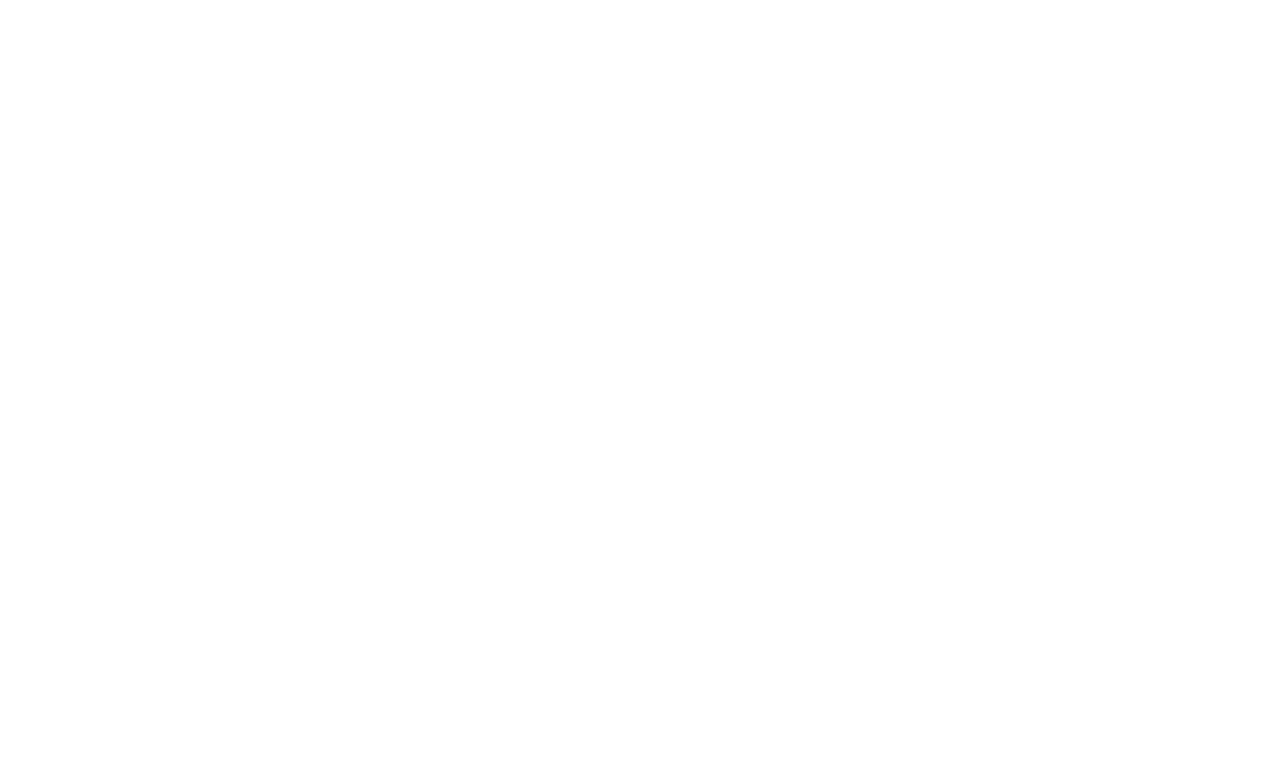
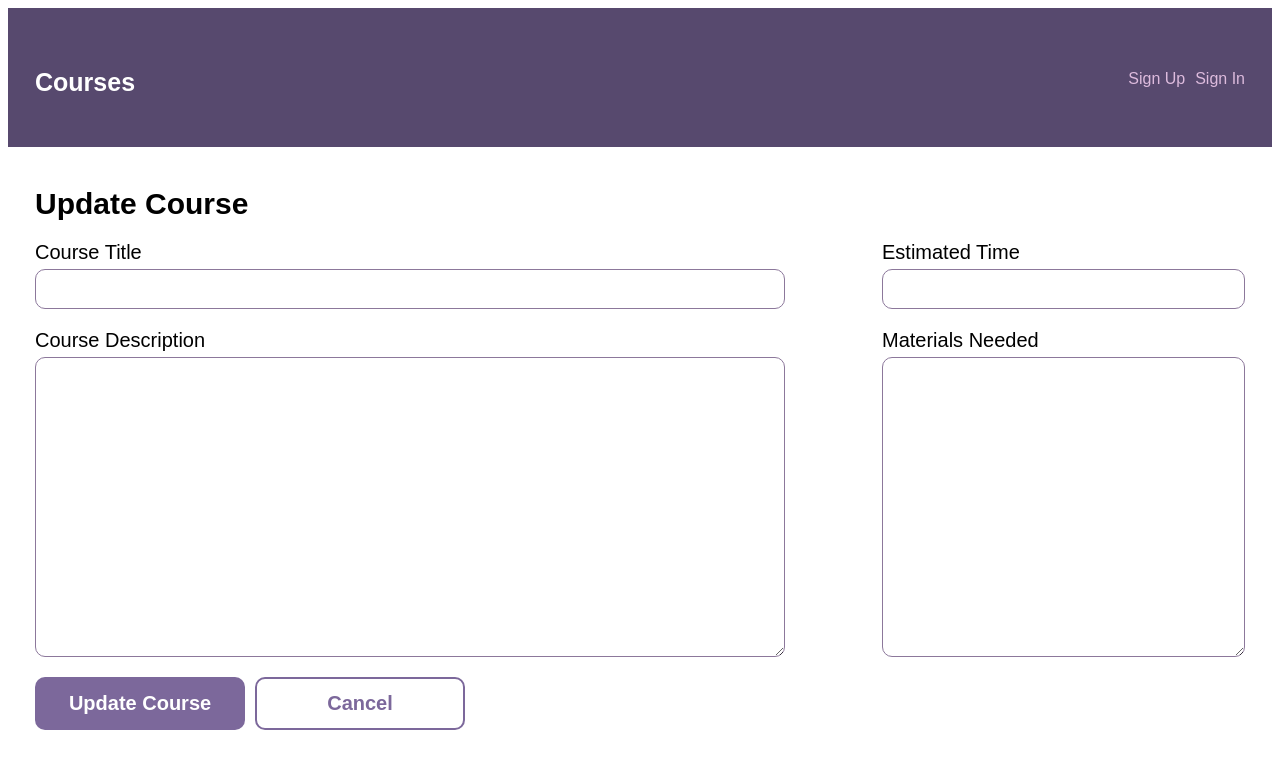
Before and after one commit to joswald123/course-catalog-app, a React (Create React App) app in the folder client/: page /updateCourse/1 in a window 1280 px wide. Before the commit this address had no page. Shown: the top 768 px of the page. Built offline with nearby package versions, Linux system fonts and the light colour scheme; no server answers.

Commit message:
added Form file, created update component & course detail component

```diff
--- a/client/src/App.js
+++ b/client/src/App.js
@@ -8,8 +8,13 @@
 
 import Courses from './components/Courses';
 import Layout from './components/Layout';
+import CourseDetail from './components/CourseDetail';
+import UpdateCourse from './components/UpdateCourse';
 
 import withContext from "./Context";
+
+
+
 
 const CoursesWithContext = withContext(Courses);
 
@@ -20,6 +25,8 @@
         <Routes>
           <Route path="/" element={<Layout />}>
             <Route index element={<CoursesWithContext />} />
+            <Route path="courseDetail/:id" element={<CourseDetail />} />
+            <Route path="updateCourse/:id" element={<UpdateCourse />} />
           </Route>
         </Routes>
       </div>
--- a/client/src/Context.js
+++ b/client/src/Context.js
@@ -1,18 +1,29 @@
 import React, { Component } from 'react';
+import Data from './Data';
 
 const Context = React.createContext();
 
 export class Provider extends Component {
 
+  state = {
+    courses: null,
+    course: null
+  };
+
   constructor() {
     super();
+    this.data = new Data();
+    this.state = this.state
   }
 
 
   render() {
+    const { course, courses } = this.state;
 
     const value = {
-        data: this.data,
+      course,
+      courses,
+      data: this.data,
     };
 
     return (
--- a/client/src/components/CourseDetail.js
+++ b/client/src/components/CourseDetail.js
@@ -0,0 +1,79 @@
+import React, { useState, useEffect } from "react";
+import { Link, useParams, Navigate } from "react-router-dom";
+
+
+const CourseDetail = () => {
+
+    const { id } = useParams();
+    const [course, setCourse] = useState([]);
+
+    useEffect(() => {
+      fetch(`http://localhost:5000/api/courses/${id}`)
+        .then((res) => res.json())
+        .then(data => {
+          console.log(data);
+          setCourse(data);
+        })
+        .catch((err) => console.log(err));
+    }, []);
+
+
+    // delete function - btn
+    function handleDeleteCourse () {
+        fetch(`http://localhost:5000/api/courses/` + id, {
+            method: 'DELETE',
+        })
+        .then( function() {
+            alert("Course successfully deleted!")
+        })
+        .catch(err => console.log(err))
+
+    }
+
+    // link to {updateCourse} - (function update)
+
+    // Auth practice.
+
+
+    return(
+        <div>
+            <div className="actions--bar">
+                <div className="wrap">
+                    <Link className="button" to={'/updateCourse/' + course.id } >Update Course</Link>
+                    <a className="button" onClick={handleDeleteCourse}>Delete Course</a>
+                    <Link className="button button-secondary" to="/">Return to List</Link>
+                </div>
+            </div>
+
+            <div className="wrap">
+                <h2>Course Detail</h2>
+                <form>
+                    <div className="main--flex">
+                        <div>
+                            <h3 className="course--detail--title">Course</h3>
+                            <h4 className="course--name">{ course.title }</h4>
+                            { course.user &&
+                                    (<p>
+                                        By {course.user.firstName} {course.user.lastName}
+                                    </p>
+                            )}
+                            <p>{ course.description }</p>
+
+                        </div>
+                        <div>
+                            <h3 className="course--detail--title">Estimated Time</h3>
+                            <p>{ course.estimatedTime }</p>
+
+                            <h3 className="course--detail--title">Materials Needed</h3>
+                            <ul className="course--detail--list">
+                                <li>{ course.materialsNeeded }</li>
+                            </ul>
+                        </div>
+                    </div>
+                </form>
+            </div>
+        </div>
+    );
+}
+
+export default CourseDetail;
--- a/client/src/components/Courses.js
+++ b/client/src/components/Courses.js
@@ -7,17 +7,18 @@
   useEffect(() => {
     fetch(`http://localhost:5000/api/courses`)
       .then((res) => res.json())
-      .then((res) => {
-        console.log(res);
-        setCourses(res);
+      .then(data => {
+        console.log(data);
+        setCourses(data);
       })
       .catch((err) => console.log(err));
   }, []);
 
+  console.log(courses);
+
   return (
     <div className="wrap main--grid">
-
-        { courses.map((course)=> {
+        { courses.map( course => {
             <Link className="course--module course--link" to={`/courses/${course.id}`}>
                 <h2 className="course--label">Course</h2>
                 <h3 className="course--title" key={ course.id }>{ course.title }</h3>;
--- a/client/src/components/UpdateCourse.js
+++ b/client/src/components/UpdateCourse.js
@@ -0,0 +1,87 @@
+import React, { useState, useEffect } from "react";
+import { useParams } from "react-router-dom";
+
+
+const UpdateCourse = () => {
+
+    const { id } = useParams();
+    const [course, setCourse] = useState([]);
+
+    useEffect(() => {
+      fetch(`http://localhost:5000/api/courses/${id}`)
+        .then((res) => res.json())
+        .then(data => {
+          console.log(data);
+          setCourse(data);
+        })
+        .catch((err) => console.log(err));
+    }, []);
+
+
+    // delete function - btn
+    function handleUpdateCourse () {
+        fetch(`http://localhost:5000/api/courses/` + id, {
+            method: 'PUT',
+        })
+        .then( function() {
+            alert("Course successfully updated!")
+        })
+        .catch(err => console.log(err))
+
+    }
+
+  return (
+    <div className="wrap">
+      <h2>Update Course</h2>
+      <form>
+        <div className="main--flex">
+          <div>
+            <label htmlFor="courseTitle">Course Title</label>
+            <input
+              id="courseTitle"
+              name="courseTitle"
+              type="text"
+              value={ course.title }
+            />
+
+            {course.user && (
+              <p>
+                By {course.user.firstName} {course.user.lastName}
+              </p>
+            )}
+
+            <label htmlFor="courseDescription">Course Description</label>
+            <textarea id="courseDescription" name="courseDescription">
+              { course.description }
+            </textarea>
+          </div>
+          <div>
+            <label htmlFor="estimatedTime">Estimated Time</label>
+            <input
+              id="estimatedTime"
+              name="estimatedTime"
+              type="text"
+              value={ course.estimatedTime }
+            />
+
+            <label htmlFor="materialsNeeded">Materials Needed</label>
+            <textarea id="materialsNeeded" name="materialsNeeded">
+              { course.materialsNeeded }
+            </textarea>
+          </div>
+        </div>
+        <button className="button" type="submit">
+          Update Course
+        </button>
+        <button
+          className="button button-secondary"
+        //   onClick="event.preventDefault(); location.href='index.html';"
+        >
+          Cancel
+        </button>
+      </form>
+    </div>
+  );
+};
+
+export default UpdateCourse;
```
Also changed, not shown: client/src/components/Form.js (added, +53 -0 lines), 1 other file (tests, documents, lock files or other folders).
